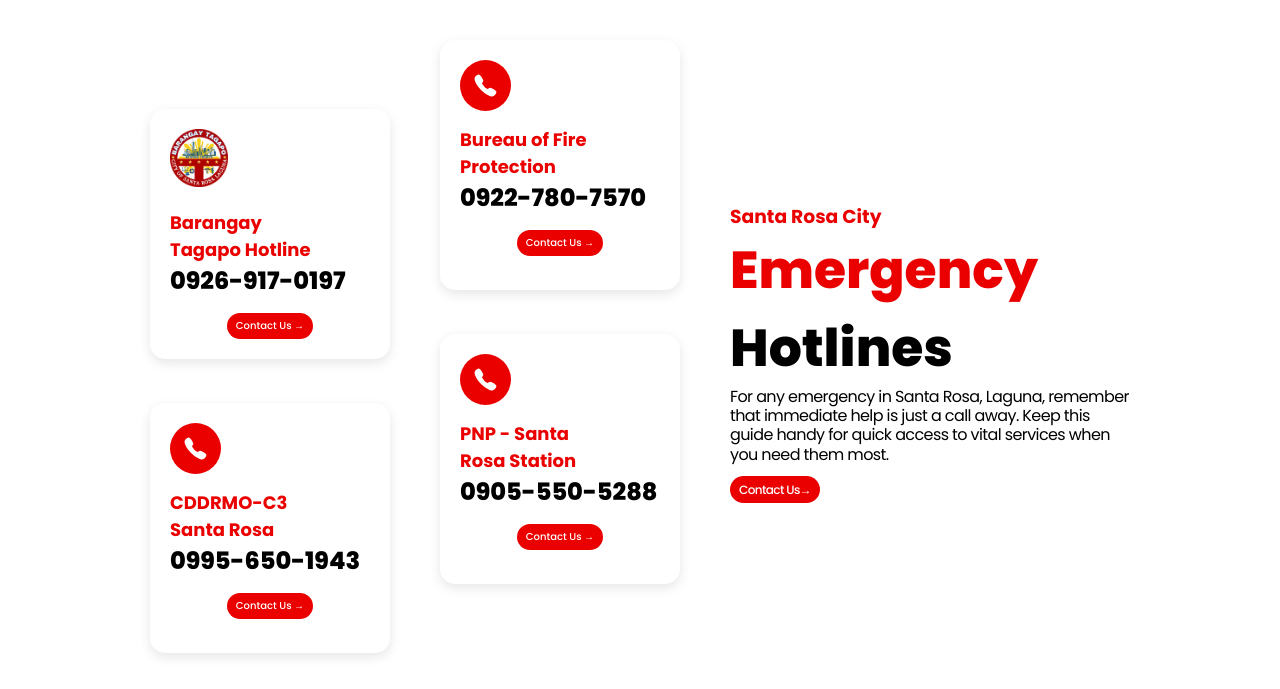
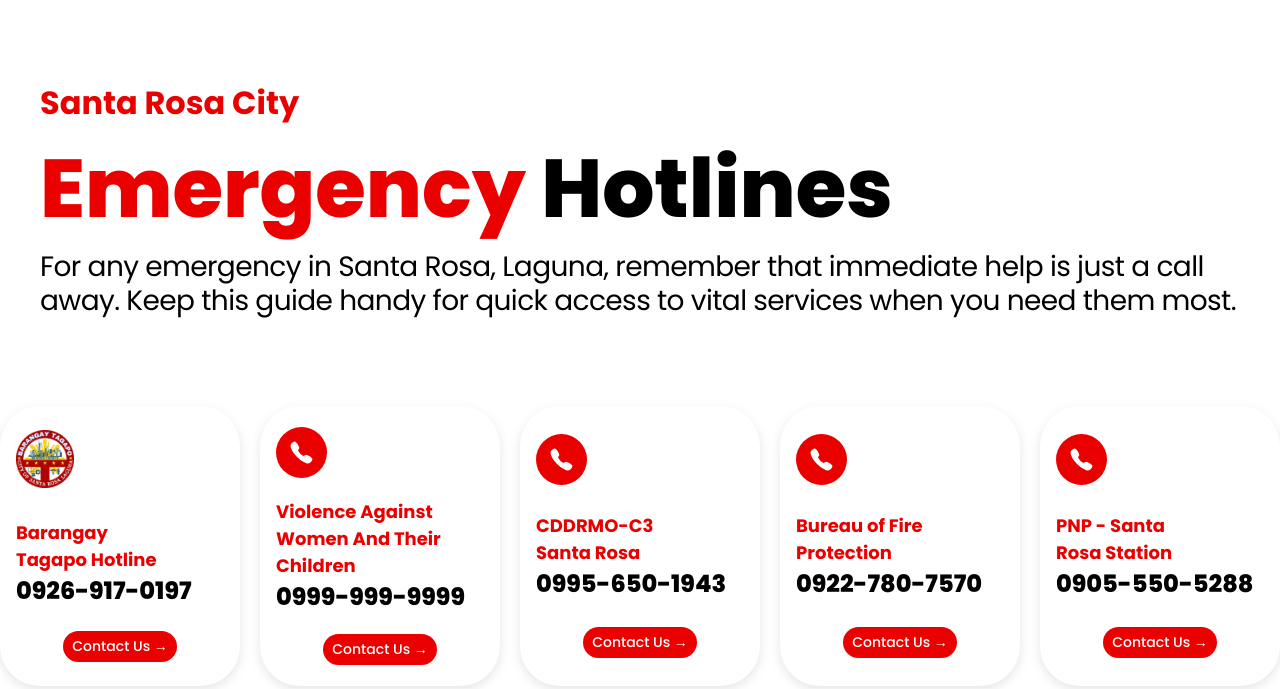
Before and after one commit to FrancisAbainza/tagapo-extension-project-website, a plain HTML site: page pages/security/security.html in a window 1280 px wide. Shown: the part 844-1533 px from the top of the page. Drawn offline with Linux system fonts and the light colour scheme.

Commit message:
>security Change contact-us hotlines

```diff
--- a/pages/security/security.html
+++ b/pages/security/security.html
@@ -92,7 +92,7 @@
   <section class="contact-us" id="contact">
     <!-- Contact Us Information -->
     <div class="container-wrapper">
-      <div class="grid-1">
+      <div class="grid">
         <div class="card"> <!--240px by 250px-->
           <div class="logo">
             <img src="./Images/tagapo-logo.png" alt="barangay tagapo logo">
@@ -113,13 +113,26 @@
             </div>
           </div>
           <div class="text">
+            <h2>Violence Against Women And Their Children</h2>
+            <h1>0999-999-9999</h1>
+          </div>
+          <a href="https://www.facebook.com/santarosa.CDRRMO2011" class="solid-btn" target="_blank">Contact Us →</a>
+        </div>
+        <div class="card">
+          <div class="cp">
+            <div class="circ">
+              <svg xmlns="http://www.w3.org/2000/svg" width="25px" height="25px" viewBox="0 0 512 512">
+                <path fill="#ffffff"
+                  d="M391 480c-19.52 0-46.94-7.06-88-30c-49.93-28-88.55-53.85-138.21-103.38C116.91 298.77 93.61 267.79 61 208.45c-36.84-67-30.56-102.12-23.54-117.13C45.82 73.38 58.16 62.65 74.11 52a176.3 176.3 0 0 1 28.64-15.2c1-.43 1.93-.84 2.76-1.21c4.95-2.23 12.45-5.6 21.95-2c6.34 2.38 12 7.25 20.86 16c18.17 17.92 43 57.83 52.16 77.43c6.15 13.21 10.22 21.93 10.23 31.71c0 11.45-5.76 20.28-12.75 29.81c-1.31 1.79-2.61 3.5-3.87 5.16c-7.61 10-9.28 12.89-8.18 18.05c2.23 10.37 18.86 41.24 46.19 68.51s57.31 42.85 67.72 45.07c5.38 1.15 8.33-.59 18.65-8.47c1.48-1.13 3-2.3 4.59-3.47c10.66-7.93 19.08-13.54 30.26-13.54h.06c9.73 0 18.06 4.22 31.86 11.18c18 9.08 59.11 33.59 77.14 51.78c8.77 8.84 13.66 14.48 16.05 20.81c3.6 9.53.21 17-2 22c-.37.83-.78 1.74-1.21 2.75a176.5 176.5 0 0 1-15.29 28.58c-10.63 15.9-21.4 28.21-39.38 36.58A67.4 67.4 0 0 1 391 480" />
+              </svg>
+            </div>
+          </div>
+          <div class="text">
             <h2>CDDRMO-C3 <br>Santa Rosa</h2>
             <h1>0995-650-1943</h1>
           </div>
           <a href="https://www.facebook.com/santarosa.CDRRMO2011" class="solid-btn" target="_blank">Contact Us →</a>
         </div>
-      </div>
-      <div class="grid-2">
         <div class="card">
           <div class="cp">
             <div class="circ">
@@ -152,16 +165,15 @@
         </div>
       </div>
       <div class="info"> <!--700px by 220px-->
-        <div class="header">
-          <h3><span id="red">Santa Rosa City</span></h3>
-          <h1><span id="red">Emergency</span> Hotlines</h1>
+        <div class="header-wrapper">
+          <div class="header">
+            <h3><span id="red">Santa Rosa City</span></h3>
+            <h1><span id="red">Emergency</span> Hotlines</h1>
+          </div>
         </div>
         <div class="content">
           <p>For any emergency in Santa Rosa, Laguna, remember that immediate help is just a call away. Keep this guide
             handy for quick access to vital services when you need them most.</p>
-          <div>
-            <a href="#" class="solid-btn">Contact Us→</a>
-          </div>
         </div>
       </div>
   </section>
--- a/pages/security/stylesheets/contact.css
+++ b/pages/security/stylesheets/contact.css
@@ -36,59 +36,50 @@ section.contact-us {
 .contact-us .container-wrapper {
     width: 1200px;
     display: flex;
+    flex-direction: column-reverse;
     justify-content: center;
     align-items: center;
-    gap: 50px;
 }
 
-.contact-us .container-wrapper .grid-1 .card .logo img {
+.contact-us .container-wrapper .grid .card .logo img {
     height: 58px;
     width: 58px;
 }
 
-.contact-us .container-wrapper .grid-1 {
+.contact-us .container-wrapper .grid {
+    display: flex;
+    flex-direction: row;
+    gap: 20px;
+}
+
+.contact-us .container-wrapper .grid .card {
     display: flex;
     flex-direction: column;
-    gap: 20px;
-    padding-top: 69px;
-}
-
-.contact-us .container-wrapper .grid-2 {
-    display: flex;
-    flex-direction: column;
-    gap: 20px;
-    padding-bottom: 69px;
-}
-
-.contact-us .container-wrapper .grid-1 .card {
-    display: flex;
-    flex-direction: column;
+    justify-content: space-evenly;
     align-items: start;
     gap: 15px;
-    height: 100%;
-    width: 100%;
-    height: 250px;
+    height: 280px;
     width: 240px;
-    border-radius: 15px;
-    padding: 20px;
+    border-radius: 40px;
+    padding: 16px;
     background-color: #fff;
     box-shadow: 0 4px 12px rgba(0, 0, 0, .1);
     transition: background-color 0.3s ease;
 }
 
-.contact-us .container-wrapper .grid-1 .card h2 {
+.contact-us .container-wrapper .grid .card h2 {
     font-weight: 700;
     font-size: 18px;
     color: #eb0000;
     margin: 0;
 }
 
-.contact-us .container-wrapper .grid-1 .card h1 {
+.contact-us .container-wrapper .grid .card h1 {
     font-weight: 800;
     color: #000;
 }
 
-.contact-us .container-wrapper .grid-1 .card .circ {
+.contact-us .container-wrapper .grid .card .circ {
     background-color: #eb0000;
     border-radius: 50%;
     display: flex;
@@ -99,94 +90,33 @@ section.contact-us {
     width: 51px;
 }
 
-.contact-us .container-wrapper .grid-1 .card a {
+.contact-us .container-wrapper .grid .card a {
     margin: 0 auto;
-    font-size: 10px;
+    font-size: 14px;
 }
 
-.contact-us .container-wrapper .grid-1 .card:hover {
+.contact-us .container-wrapper .grid .card:hover {
     background-color: #eb0000;
 }
 
-.contact-us .container-wrapper .grid-1 .card:hover h1 {
+.contact-us .container-wrapper .grid .card:hover h1 {
     color: #fff;
 }
 
-.contact-us .container-wrapper .grid-1 .card:hover h2 {
+.contact-us .container-wrapper .grid .card:hover h2 {
     color: #fff;
 }
 
-.contact-us .container-wrapper .grid-1 .card:hover .solid-btn {
+.contact-us .container-wrapper .grid .card:hover .solid-btn {
     background-color: #fff;
     color: #eb0000;
 }
 
-.contact-us .container-wrapper .grid-1 .card:hover .disc {
+.contact-us .container-wrapper .grid .card:hover .disc {
     background-color: #ffff;
 }
 
-.contact-us .container-wrapper .grid-1 .card:hover .disc svg path {
-    color: #eb0000;
-}
-
-.contact-us .container-wrapper .grid-2 .card {
-    display: flex;
-    flex-direction: column;
-    align-items: start;
-    gap: 15px;
-    height: 100%;
-    width: 100%;
-    height: 250px;
-    width: 240px;
-    border-radius: 15px;
-    padding: 20px;
-    background-color: #fff;
-    box-shadow: 0 4px 12px rgba(0, 0, 0, .1);
-    transition: background-color 0.3s ease;
-}
-
-.contact-us .container-wrapper .grid-2 .card h2 {
-    font-weight: 700;
-    font-size: 18px;
-    color: #eb0000;
-    margin: 0;
-}
-
-.contact-us .container-wrapper .grid-2 .card h1 {
-    font-weight: 800;
-    color: #000;
-}
-
-.contact-us .container-wrapper .grid-2 .card .circ {
-    background-color: #eb0000;
-    border-radius: 50%;
-    display: flex;
-    align-items: center;
-    align-content: center;
-    justify-content: center;
-    height: 51px;
-    width: 51px;
-}
-
-.contact-us .container-wrapper .grid-2 .card a {
-    margin: 0 auto;
-    font-size: 10px;
-}
-
-.contact-us .container-wrapper .grid-2 .card:hover {
-    background-color: #eb0000;
-}
-
-.contact-us .container-wrapper .grid-2 .card:hover h1 {
-    color: #fff;
-}
-
-.contact-us .container-wrapper .grid-2 .card:hover h2 {
-    color: #fff;
-}
-
-.contact-us .container-wrapper .grid-2 .card:hover .solid-btn {
-    background-color: #fff;
+.contact-us .container-wrapper .grid .card:hover .disc svg path {
     color: #eb0000;
 }
 
@@ -194,23 +124,35 @@ section.contact-us {
     display: flex;
     flex-direction: column;
     justify-content: center;
-    height: 700px;
-    width: 400px;
+    height: 400px;
+    width: 1200px;
     font-weight: 800;
 }
 
-.contact-us .container-wrapper .info .header #red {
+.contact-us .container-wrapper .info .header-wrapper {
+    display: flex;
+    justify-content: start;
+    align-content: end;
+    align-items: center;
+    gap: 20px;
+}
+
+.contact-us .container-wrapper .info .header-wrapper #red {
     color: #eb0000;
 }
 
-.contact-us .container-wrapper .info .header h1 {
+.contact-us .container-wrapper .info .header-wrapper h1 {
     font-weight: 800;
-    font-size: 52px;
+    font-size: 82px;
+}
+
+.contact-us .container-wrapper .info .header-wrapper h3 {
+    font-size: 32px;
 }
 
 .contact-us .container-wrapper .info .content {
     font-weight: 400;
-    font-size: 18;
+    font-size: 28px;
     letter-spacing: -0.6px;
     line-height: 1.2;
     display: flex;
@@ -219,5 +161,5 @@ section.contact-us {
 }
 
 .contact-us .container-wrapper .info .content a {
-    font-size: 12px;
+    font-size: 22px;
 }
```
